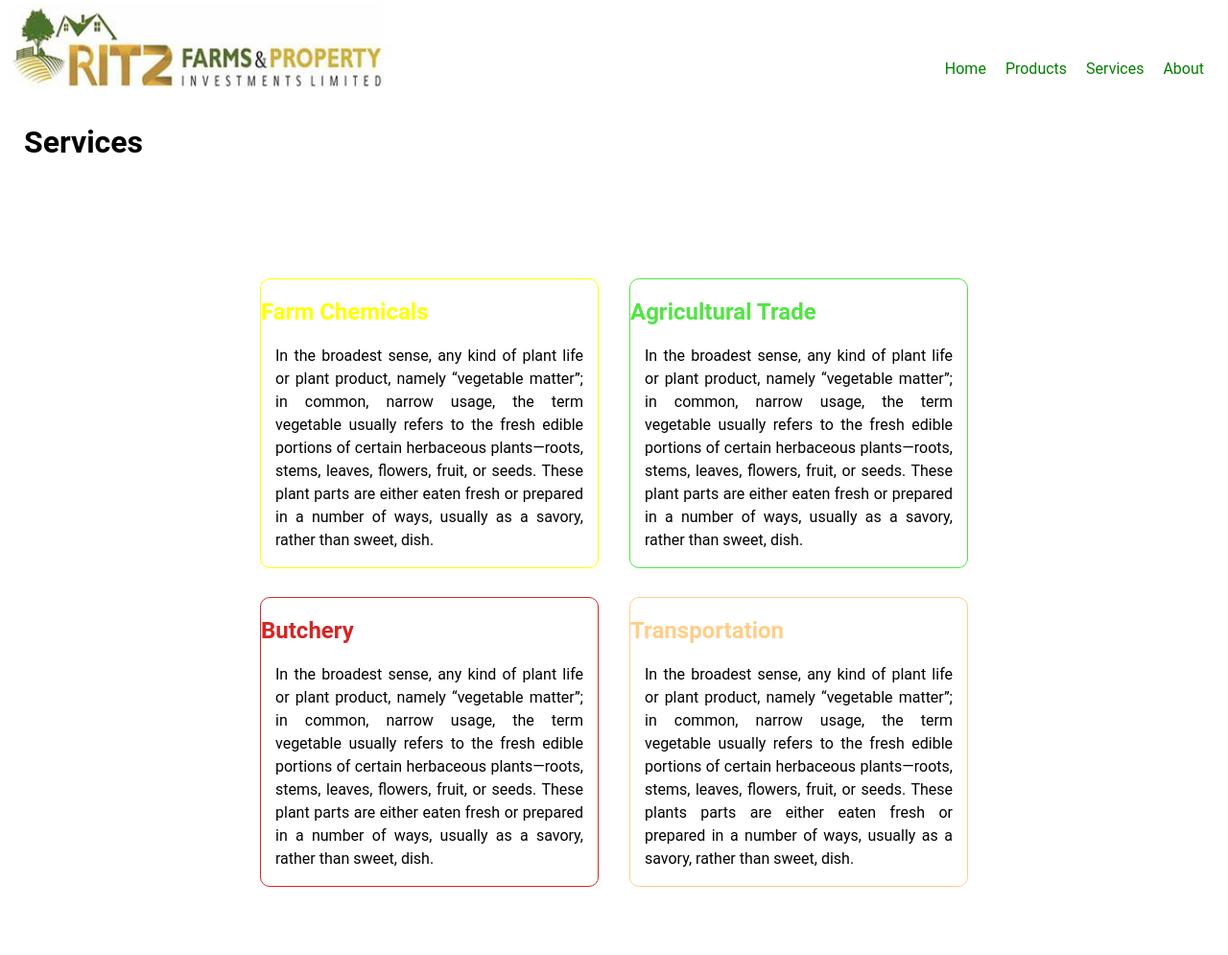
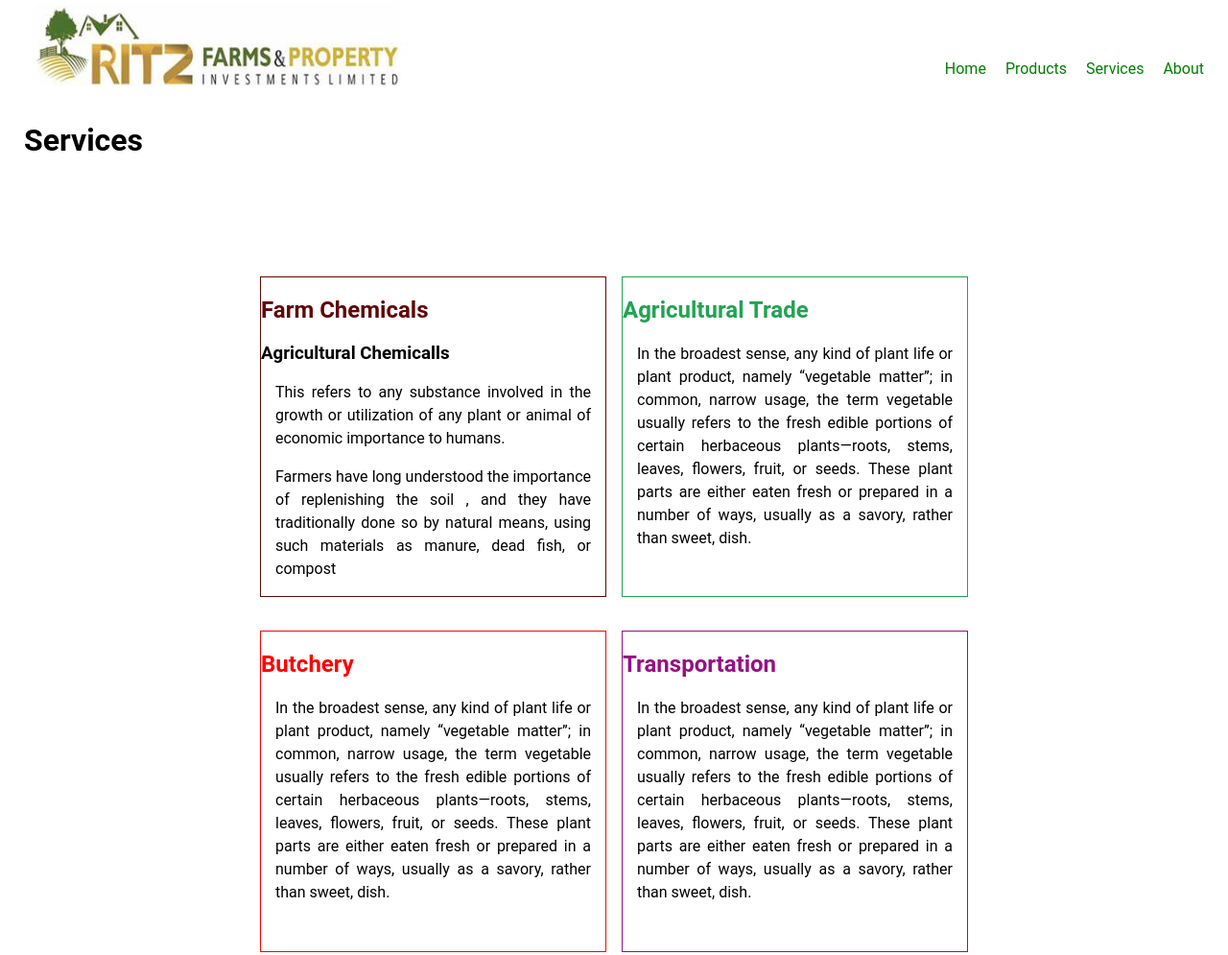
Before and after one commit to WatipasoChirambo/raf.github.io, a Gatsby site: page /services in a window 1280 px wide. Shown: the top 995 px of the page at 96% size. Built offline with nearby package versions, Linux system fonts and the light colour scheme; Gatsby itself is replaced by a stand-in of ours.

Commit message:
third build

```diff
--- a/package.json
+++ b/package.json
@@ -19,8 +19,11 @@
     "@fortawesome/free-solid-svg-icons": "^5.15.3",
     "@fortawesome/react-fontawesome": "^0.1.14",
     "@react-icons/all-files": "^4.1.0",
+    "bootstrap": "^5.0.1",
     "gatsby": "^3.3.1",
     "gatsby-image": "^3.3.0",
+    "gatsby-plugin-breadcrumb": "^12.1.1",
+    "gatsby-plugin-google-fonts": "^1.0.1",
     "gatsby-plugin-image": "^1.3.1",
     "gatsby-plugin-page-creator": "^3.7.0",
     "gatsby-plugin-sharp": "^3.3.1",
@@ -29,6 +32,7 @@
     "gatsby-transformer-sharp": "^3.3.0",
     "joi": "^17.4.0",
     "react": "^17.0.1",
+    "react-bootstrap": "^1.6.1",
     "react-dom": "^17.0.1"
   },
   "devDependencies": {
--- a/src/pages/services.js
+++ b/src/pages/services.js
@@ -14,9 +14,19 @@ export default function Service() {
                   <h2>Farm Chemicals</h2>
                 </div>
                 <div>
+                  <div>
+                    <h3>
+                      Agricultural Chemicalls
+                    </h3>
+                    <p>
+                    This refers to any substance involved in the growth or utilization of
+                    any plant or animal of economic importance to humans.
+                    </p>
+                  </div>
+
                   <p>
-                    In the broadest sense, any kind of plant life or plant product, namely “vegetable matter”; in common, narrow usage, the term vegetable usually refers to the fresh edible portions of certain herbaceous plants—roots, stems, leaves, flowers, fruit, or seeds.
-                    These plant parts are either eaten fresh or prepared in a number of ways, usually as a savory, rather than sweet, dish.
+                  Farmers have long understood the importance of replenishing the soil ,
+                  and they have traditionally done so by natural means, using such materials as manure, dead fish, or compost
                   </p>
                 </div>
             </div>
@@ -51,7 +61,7 @@ export default function Service() {
                 <div>
                   <p>
                     In the broadest sense, any kind of plant life or plant product, namely “vegetable matter”; in common, narrow usage, the term vegetable usually refers to the fresh edible portions of certain herbaceous plants—roots, stems, leaves, flowers, fruit, or seeds.
-                    These plants parts are either eaten fresh or prepared in a number of ways, usually as a savory, rather than sweet, dish.
+                    These plant parts are either eaten fresh or prepared in a number of ways, usually as a savory, rather than sweet, dish.
                   </p>
                 </div>
             </div>
--- a/src/styles/global.css
+++ b/src/styles/global.css
@@ -1,7 +1,6 @@
 @import url('https://fonts.googleapis.com/css2?family=Montserrat:wght@300;400;500;700&display=swap');
 
 * {
-  /* margin: 5px; */
   padding: 0;
   text-decoration: none;
   font-family: "Roboto";
@@ -10,6 +9,8 @@ html, body {
   min-height: 100%;
   margin:0;
   padding:0;
+  max-width: 100%;
+  overflow-x: hidden;
 }
 body {
   background: white;
@@ -32,8 +33,9 @@ h2{
 } */
 nav {
   display: grid;
-  grid-template-columns: 1fr 2fr;
+  grid-template-columns: 0.5fr 1fr;
   margin-right:25px;
+  margin-left:25px;
   margin-bottom:15px;
 }
 nav .links {
@@ -41,6 +43,7 @@ nav .links {
   text-align: right;
   color:green;
 }
+
 nav a {
   display: inline-block;
   margin-left: 20px;
@@ -53,7 +56,7 @@ nav a:hover {
 }
 footer{
   display:grid;
-  grid-template-columns:1fr 1fr 1fr 1fr 1fr;
+  grid-template-columns: repeat(auto-fit, minmax(200px, 1fr));
   margin-top:15px;
   gap:none;
 }
@@ -91,7 +94,7 @@ footer ul{
   width:100%;
 }
 nav a {
-  display: inline-block;
+  display: none;
   margin-left: 20px;
   font-weight: 400;
   padding-top: 62px;
@@ -107,9 +110,13 @@ nav .links {
 nav .links:hover {
   border-bottom:1px solid green;
 }
+nav button .menu-button{
+    height: 300;
+    width: 300;
+}
   footer{
     display:grid;
-    grid-template-columns:1fr 1fr 1fr 1fr;
+    grid-template-columns: repeat(auto-fit, minmax(200px, 1fr));
   margin-top:15px;
   gap:none;
 }
@@ -149,7 +156,7 @@ nav .links:hover {
 }
   footer{
   display:grid;
-    grid-template-columns:1fr 1fr 1fr 1fr;
+  grid-template-columns: repeat(auto-fit, minmax(200px, 1fr));
 }
 footer ul{
   text-align:center;
@@ -286,3 +293,54 @@ footer ul{
   display:block;
 }
 }
+@media only screen and (max-width: 375px){
+    .header {
+      display: block;
+    }
+    .slogan{
+      display: block;
+      text-align: left;
+      padding: 20px;
+    }
+    .middle{
+      display:block;
+      text-align:center;
+    }
+    .middle_middle ul{
+      list-style:none;
+      text-align:left;
+      margin-left:35%;
+    }
+    .company_core_businesses{
+      display:block;
+      text-align:center;
+    }
+    .left_middle ul{
+      list-style:none;
+      text-align:left;
+      margin-left:35%;
+    }
+    .right_middle ul{
+      list-style:none;
+      text-align:left;
+      margin-left:35%;
+    }
+     ul{
+      color:black;
+    }
+     .left_middle{
+       padding-top:5px;
+       padding-bottom:5px;
+       margin-bottom:5px;
+     }
+     .middle_middle{
+       padding-top:5px;
+       padding-bottom:5px;
+       margin-bottom:5px;
+     }
+     .right_middle{
+       padding-top:5px;
+       padding-bottom:5px;
+       margin-bottom:5px;
+     }
+    }
--- a/src/styles/prod.module.css
+++ b/src/styles/prod.module.css
@@ -1,67 +1,84 @@
 .wrapper{
     display:grid;
-    grid-template-columns:1fr 1fr;
-    column-gap: 2rem;
+    gap:100px;
+    grid-template-columns: repeat(auto-fit, minmax(200px, auto));
+    column-gap: 1rem;
     text-align:center;
 }
 .top_side{
     display:grid;
-    gap:30px;
+    gap:10px;
     grid-template-rows:1fr 1fr;
     background-color:white;
 }
 .down_side{
     display:grid;
-    gap:30px;
+    gap:10px;
     grid-template-rows:1fr 1fr;
     background-color:white;
 }
 .chemicals{
-    border:1px solid yellow;
+    border:1px solid rgb(97, 7, 7);
     text-align:justify;
-    border-radius:10px;
+    margin-bottom: 25px;
 }
 .chemicals>div>h2{
-    color:yellow !important;
+    color:rgb(97, 7, 7) !important;
 }
 .chemicals>div>p{
     padding-left:15px;
     padding-right:15px;
 }
+.chemicals>div>div>p{
+    padding-left:15px;
+    padding-right:15px;
+}
 .livestock{
-    border:1px solid #d32626;
+    border:1px solid #ff0000;
     text-align:justify;
-    border-radius:10px;
-
+    margin-bottom: 25px;
 }
 .livestock>div>h2{
-    color:#d32626 !important;
+    color:#ff0000 !important;
 }
 .livestock>div>p{
     padding-left:15px;
     padding-right:15px;
 }
+.livestock>div>div>p{
+    padding-left:15px;
+    padding-right:15px;
+}
 .vegetables{
-    border:1px solid #54e346;
+    border:1px solid rgb(34, 163, 82);
     text-align:justify;
-    border-radius:10px;
+    margin-bottom: 25px;
 }
 .vegetables>div>h2{
-    color:#54e346 !important;
+    color:rgb(34, 163, 82) !important;
 }
 .vegetables>div>p{
     padding-left:15px;
     padding-right:15px;
 }
+.vegetables>div>div>p{
+    padding-left:15px;
+    padding-right:15px;
+}
 .logistics{
-    border:1px solid #ffce89;
+    border:1px solid #961086;
     text-align:justify;
-    border-radius:10px;
+    margin-bottom: 25px;
 }
 .logistics>div>h2{
-    color:#ffce89 !important;
+    color:#961086 !important;
 }
 .logistics>div>p{
+    padding-left:15px;
+    padding-right:15px;
+    text-align:justify !important;
+}
+.logistics>div>div>p{
     padding-left:15px;
     padding-right:15px;
 }
--- a/src/styles/product-details.module.css
+++ b/src/styles/product-details.module.css
@@ -1,7 +1,7 @@
 .details{
   display:grid;
   grid-template-rows:1fr;
-  grid-template-columns:1fr 1fr
+  grid-template-columns: repeat(auto-fit, minmax(200px, 1fr));
 }
 .details h2 {
   color:green;
@@ -28,7 +28,7 @@
 .dets{
   margin-top:20px;
   display:grid;
-  grid-template-columns:1fr 1fr;
+  grid-template-columns: repeat(auto-fit, minmax(200px, 1fr));
 }
 @media only screen and (max-width: 320px){
         .details{
--- a/src/styles/products.module.css
+++ b/src/styles/products.module.css
@@ -24,7 +24,7 @@ h2{
 }
 .projects {
   display: grid;
-  grid-template-columns: 0.5fr 0.5fr 0.5fr 0.5fr;
+  grid-template-columns: repeat(auto-fit, minmax(200px, 0.5fr));
   grid-gap: 80px;
   margin: 80px 20px;
 }
```
Also changed, not shown: src/pages/index.js (+5 -5 lines), src/styles/home.module.css (+22 -3 lines), src/components/Navbar.js (line endings or trailing spaces), 1 other file.
